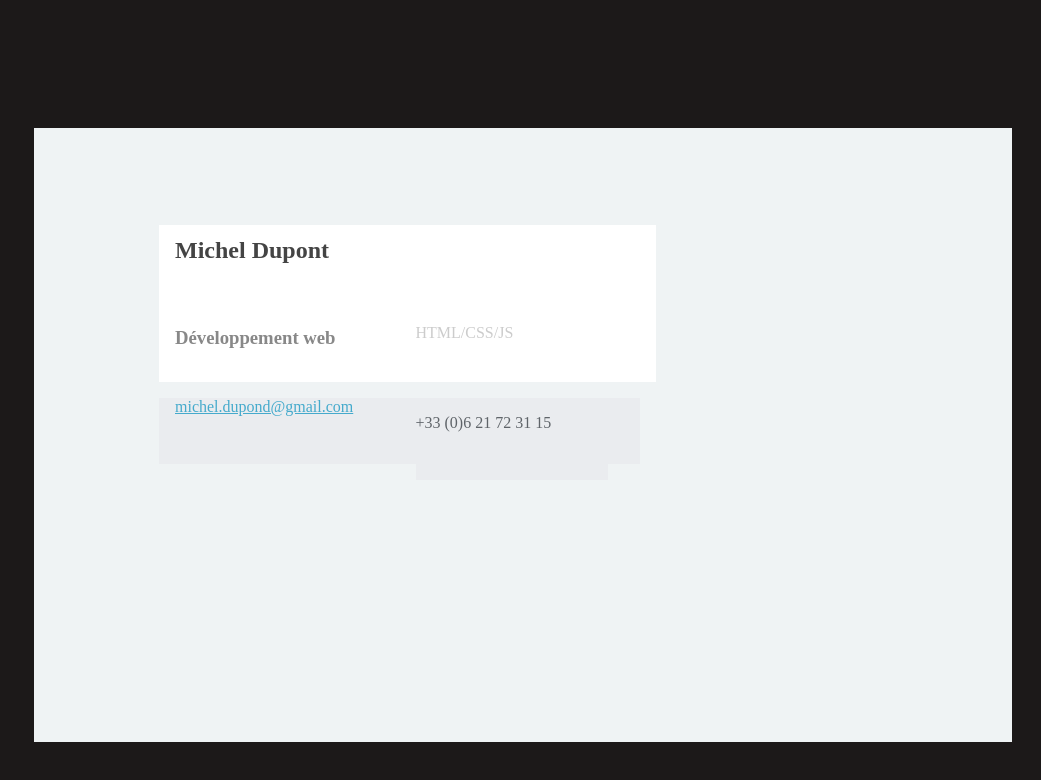
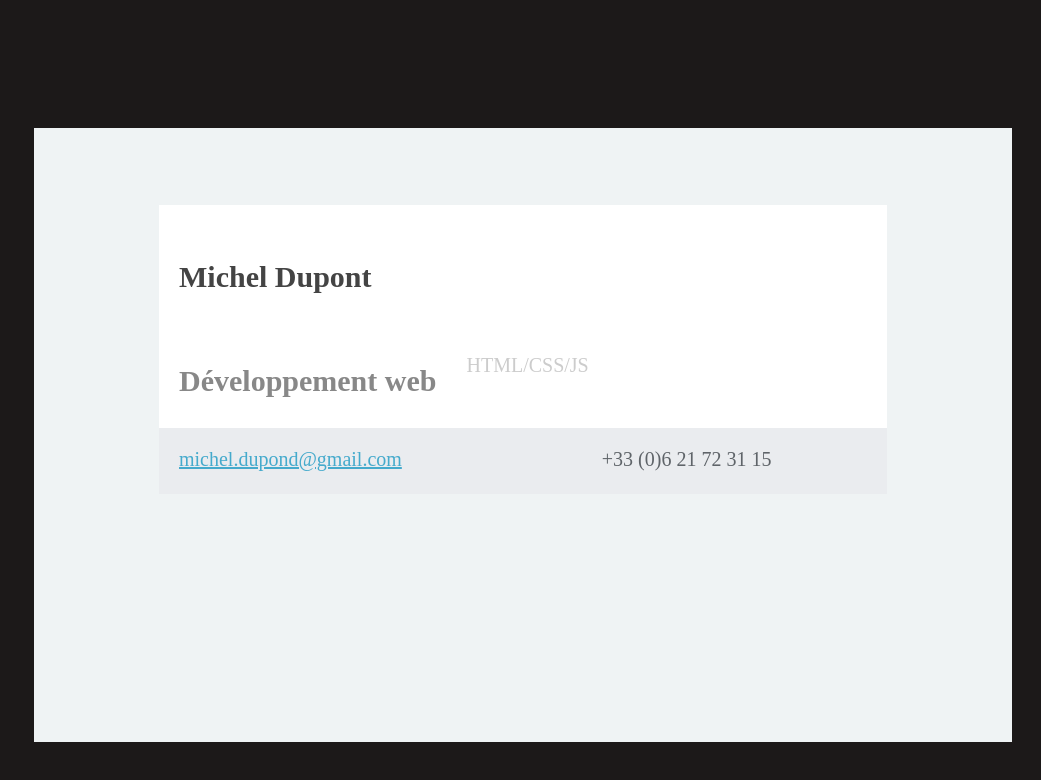
Before and after one commit to qgautreau/carte_visite, a plain HTML site: page index.html in a window 1280 px wide. Shown: the whole page, without its empty margins (239-1280 px from the left). Drawn offline with Linux system fonts and the light colour scheme.

Commit message:
modf css html

```diff
--- a/css/style.css
+++ b/css/style.css
@@ -1,6 +1,6 @@
 body {
     background-color: rgb(28, 25, 25);
-
+    font-size: 20px;
 }
 
 main {
@@ -14,49 +14,52 @@ main {
 #presentation {
     background-color: white;
     padding-left: 1em;
-    width: 481px;
-    height: 157px;
+    display: flex;
+    text-align: justify;
 }
 
 #presentation h2 {
     color: #444444;
-    padding-top: 0.5em;
-    padding-bottom: 1em;
+    padding-top: 1em;
+    padding-bottom: 0.5em;
+    font-size: 30px;
 
 }
-
-#presentation h3 {
-    color: #888888;
-    float: left;
-    width: 50%;
+#mtr {
+    display: flex;
+    text-align: justify;
+    background-color: white;
+    padding-left: 1em;
 }
 
-#presentation p {
+#mtr h3 {
+    color: #888888;
+    padding-right: 1em;
+    font-size: 30px;
+}
+
+#mtr p {
     color: #CCCCCC;
-    float: left;
-    width: 50%;
 }
 
 #contact {
     background-color: #eaecef;
-    width: 481px;
+    width: ;
     height: 66px;
-    margin: 0px 0px;
+    display: flex;
+    padding-left: 1em;
+    text-align: justify;
 }
 
 a {
     color: #45aacc;
-    width: 50%;
-    float:left;
-    height: 100%;
-    padding-left: 1em;
+
 
 }
 
 #tel {
     background-color: #eaecef;
     color: #5F6469;
-    float:left;
-    width: 40%;
-    height: 100%;
+    text-align: justify;
+    padding-left: 10em;
 }
--- a/index.html
+++ b/index.html
@@ -9,11 +9,13 @@
         <main>
             <section id="presentation">
                 <h2>Michel Dupont</h2>
+            </section>
+            <section id="mtr">
                 <h3>Développement web</h3> <p>HTML/CSS/JS</p>
                 <img src="" />
             </section>
             <section id="contact">
-                <p class="dis"><a href="">michel.dupond@gmail.com</a></p>
+                <p><a href="">michel.dupond@gmail.com</a></p>
                 <p id="tel">+33 (0)6 21 72 31 15</p>
             </section>
         </main>
```
